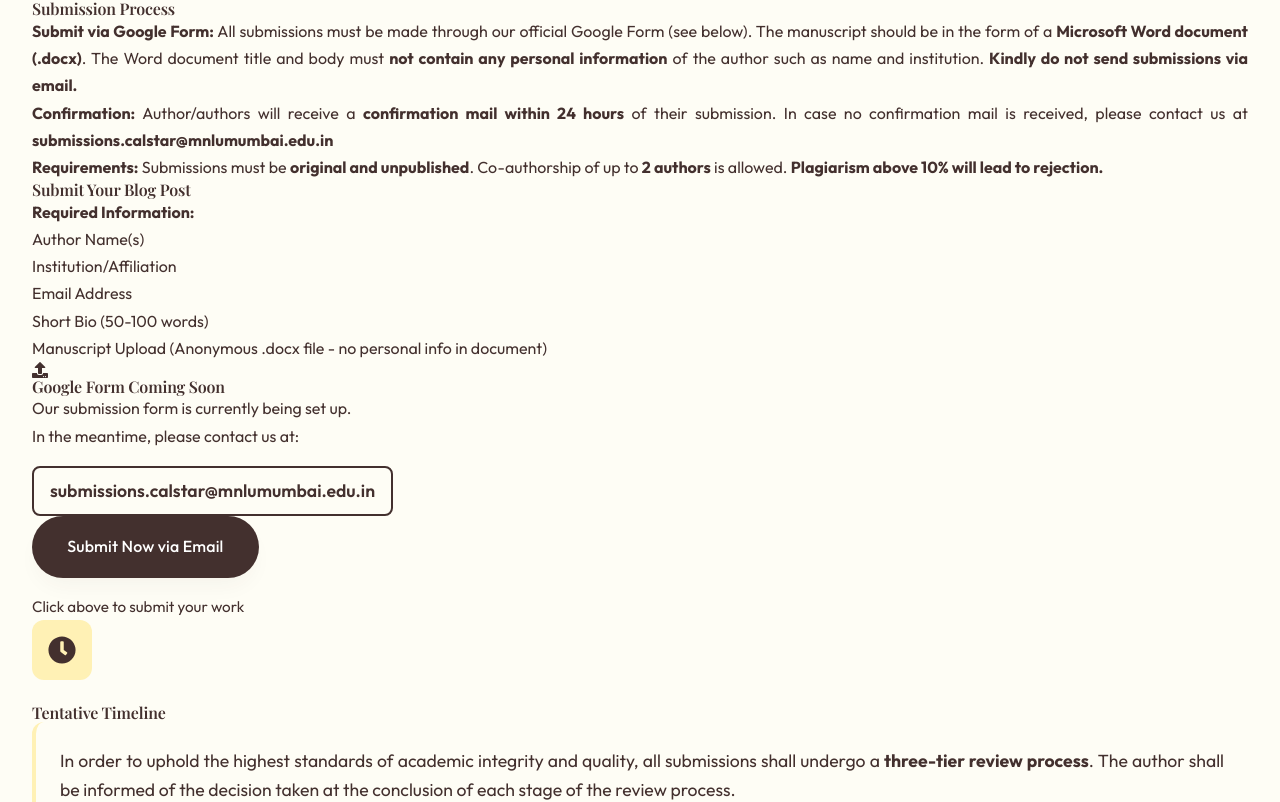
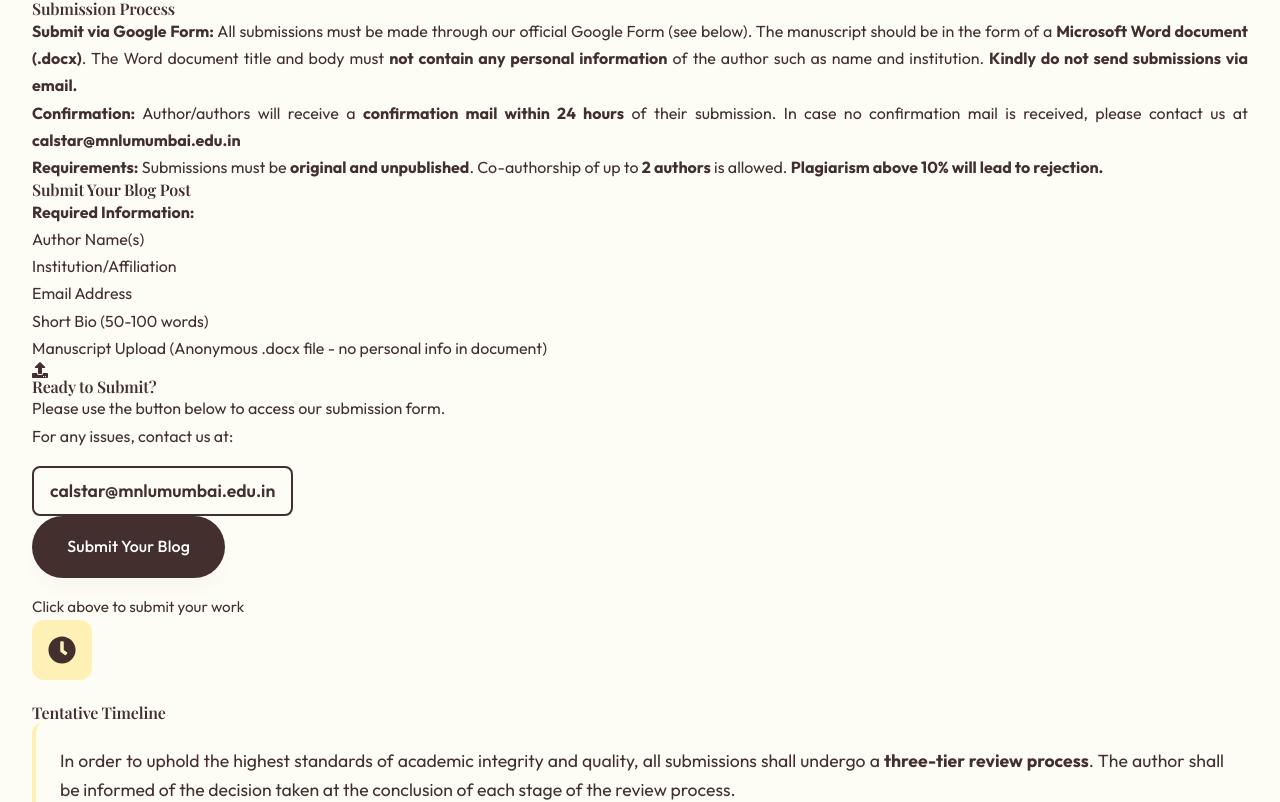
Before and after one commit to JB-uses-git/mnlumumbai, a React (Vite) app: page /submissions in a window 1280 px wide. Shown: the part 878-1680 px from the top of the page. Built offline with nearby package versions, Linux system fonts and the light colour scheme; a web font is replaced by a local one.

Commit message:
added proper emails

```diff
--- a/src/components/BlogSubmissions.jsx
+++ b/src/components/BlogSubmissions.jsx
@@ -97,7 +97,7 @@ const BlogSubmissions = memo(() => {
                   <strong>Submit via Google Form:</strong> All submissions must be made through our official Google Form (see below). The manuscript should be in the form of a <strong>Microsoft Word document (.docx)</strong>. The Word document title and body must <strong>not contain any personal information</strong> of the author such as name and institution. <strong>Kindly do not send submissions via email.</strong>
                 </li>
                 <li>
-                  <strong>Confirmation:</strong> Author/authors will receive a <strong>confirmation mail within 24 hours</strong> of their submission. In case no confirmation mail is received, please contact us at <strong>submissions.calstar@mnlumumbai.edu.in</strong>
+                  <strong>Confirmation:</strong> Author/authors will receive a <strong>confirmation mail within 24 hours</strong> of their submission. In case no confirmation mail is received, please contact us at <strong><a href="mailto:calstar@mnlumumbai.edu.in">calstar@mnlumumbai.edu.in</a></strong>
                 </li>
                 <li>
                   <strong>Requirements:</strong> Submissions must be <strong>original and unpublished</strong>. Co-authorship of up to <strong>2 authors</strong> is allowed. <strong>Plagiarism above 10% will lead to rejection.</strong>
@@ -122,11 +122,11 @@ const BlogSubmissions = memo(() => {
                 <div className="form-placeholder">
                   <div className="placeholder-content">
                     <FaUpload className="placeholder-icon" />
-                    <h4>Google Form Coming Soon</h4>
-                    <p>Our submission form is currently being set up.</p>
-                    <p>In the meantime, please contact us at:</p>
-                    <a href="mailto:submissions.calstar@mnlumumbai.edu.in" className="email-link">
-                      submissions.calstar@mnlumumbai.edu.in
+                    <h4>Ready to Submit?</h4>
+                    <p>Please use the button below to access our submission form.</p>
+                    <p>For any issues, contact us at:</p>
+                    <a href="mailto:calstar@mnlumumbai.edu.in" className="email-link">
+                      calstar@mnlumumbai.edu.in
                     </a>
                   </div>
                 </div>
@@ -149,10 +149,12 @@ const BlogSubmissions = memo(() => {
 
                 <div className="submission-cta">
                   <a
-                    href="mailto:submissions.calstar@mnlumumbai.edu.in"
+                    href="https://forms.gle/o8wBRxLiuGm6aftUA"
+                    target="_blank"
+                    rel="noopener noreferrer"
                     className="btn btn-primary submit-btn"
                   >
-                    Submit Now via Email
+                    Submit Your Blog
                   </a>
                   <p className="cta-note">Click above to submit your work</p>
                 </div>
@@ -185,7 +187,7 @@ const BlogSubmissions = memo(() => {
                   <strong>Duration:</strong> The review process generally takes around <strong>2-3 weeks</strong>.
                 </li>
                 <li>
-                  <strong>Updates:</strong> In case of delays, authors may seek updates through our official email address <strong>queries.calstar@mnlumumbai.edu.in</strong>
+                  <strong>Updates:</strong> In case of delays, authors may seek updates through our official email address <strong><a href="mailto:calstar@mnlumumbai.edu.in">calstar@mnlumumbai.edu.in</a></strong>
                 </li>
                 <li>
                   <strong>Extensions:</strong> Certain submissions may require additional time for review, in which case the author will be promptly informed of the extension on a case-to-case basis via email.
```
